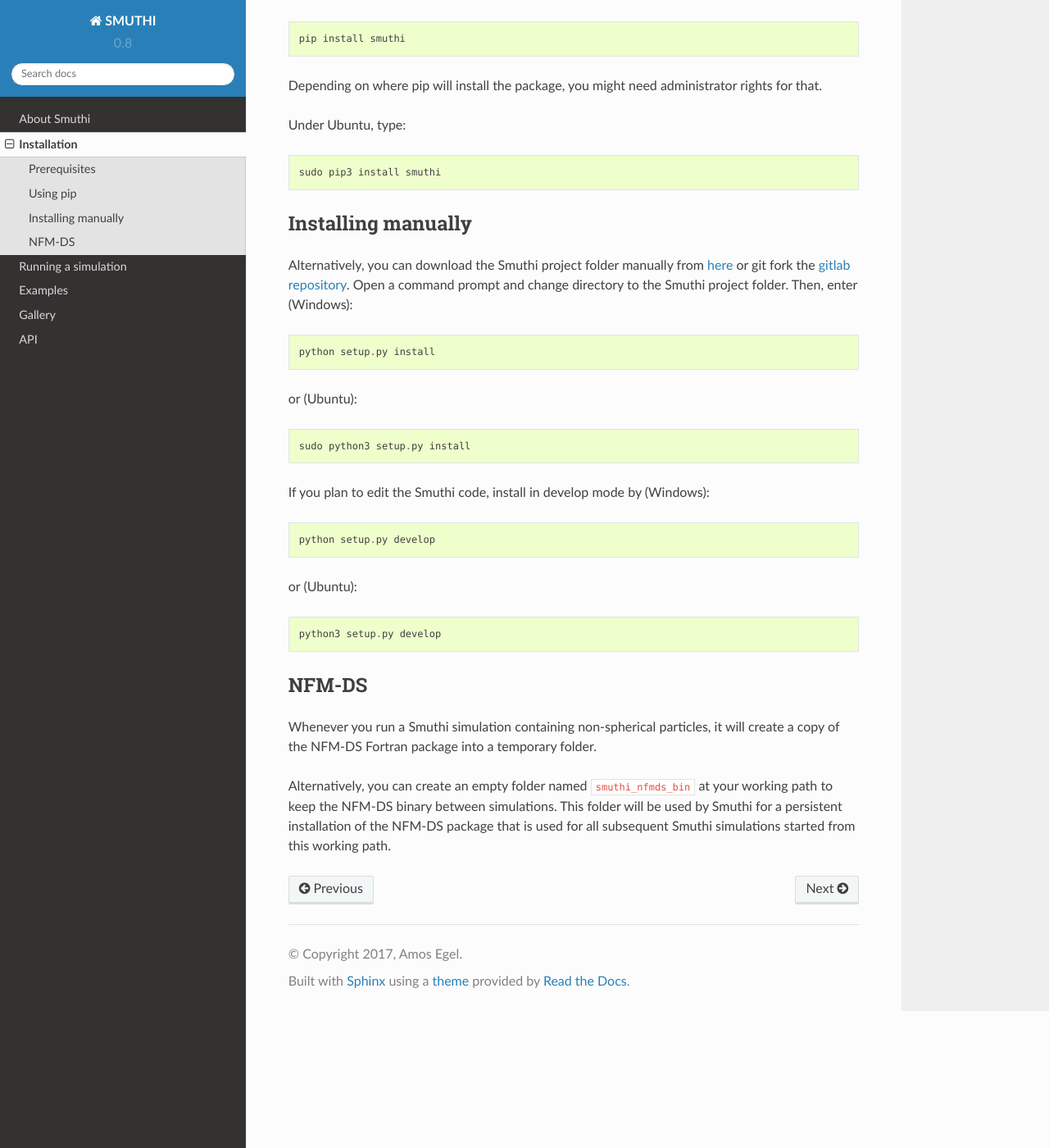
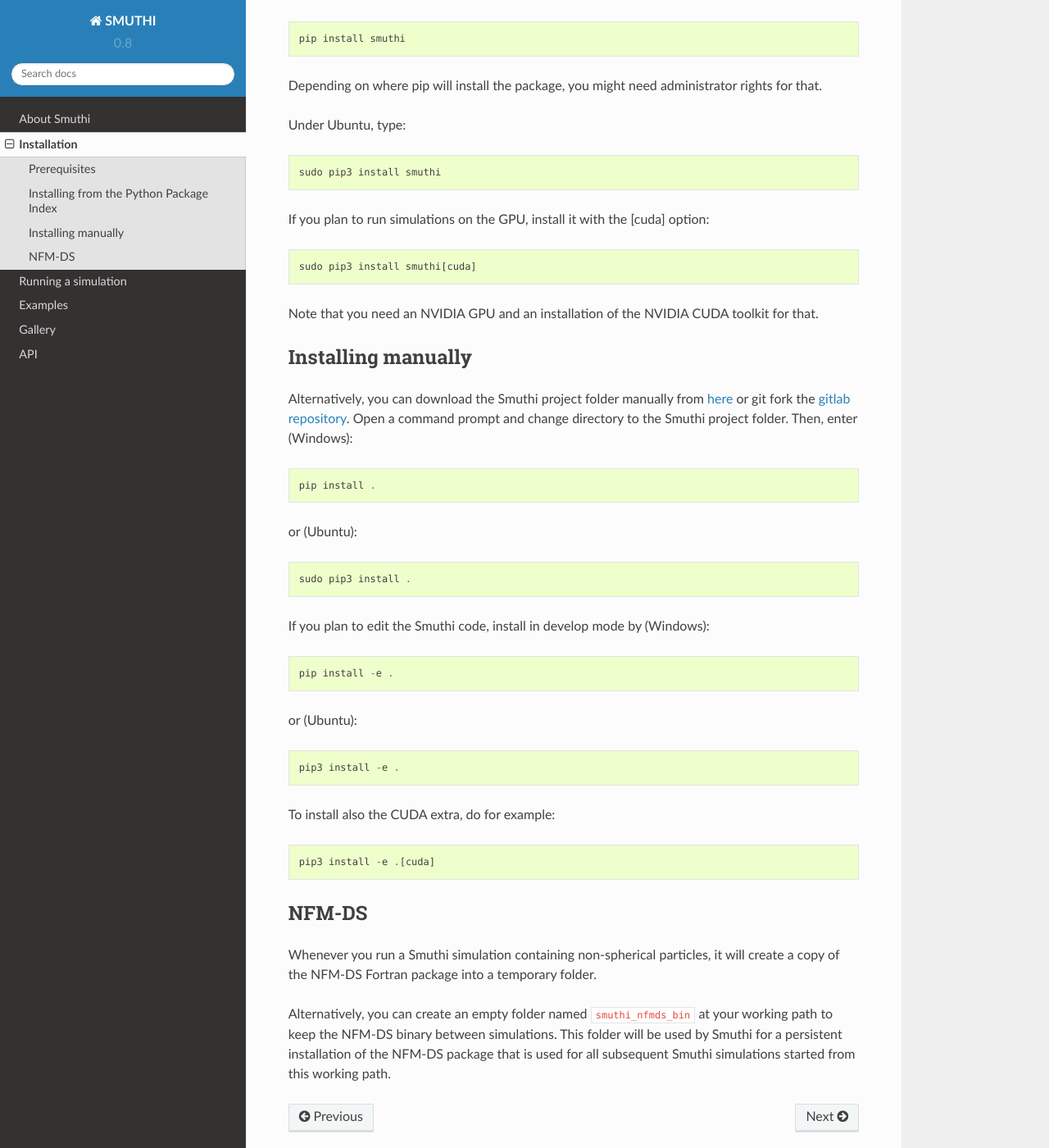
Before and after one commit to AmosEgel/smuthi, a Sphinx documentation site: the page built from docs/installation.rst, in a window 1280 px wide and 1400 px high, scrolled down 687 px. Shown: the whole window at 82% size. Built offline with Sphinx 7.4.7 and the Read the Docs theme 2.0.0, drawn with Linux system fonts in a browser that asks for light colours; some of the changed text lies outside the part shown.

Commit message:
add hint to [cuda] extra in doc, fix doc for extinction cross section

```diff
--- a/docs/installation.rst
+++ b/docs/installation.rst
@@ -16,8 +16,8 @@
 
 .. todo:: check windows integration
 
-Using pip
-----------
+Installing from the Python Package Index
+----------------------------------------
 Under Windows, open a command window and type::
 
     pip install smuthi
@@ -28,26 +28,35 @@
 
    sudo pip3 install smuthi
 
+If you plan to run simulations on the GPU, install it with the [cuda] option::
+
+   sudo pip3 install smuthi[cuda]
+
+Note that you need an NVIDIA GPU and an installation of the NVIDIA CUDA toolkit for that.
+
 Installing manually
 --------------------
 Alternatively, you can download the Smuthi project folder manually from `here <https://gitlab.com/AmosEgel/smuthi/tags>`_
 or git fork the `gitlab repository <https://gitlab.com/AmosEgel/smuthi.git>`_. Open a command prompt and change directory to the Smuthi
 project folder. Then, enter (Windows)::
 
-   python setup.py install
+   pip install .
 
 or (Ubuntu)::
 
-   sudo python3 setup.py install
+   sudo pip3 install .
 
 If you plan to edit the Smuthi code, install in develop mode by (Windows)::
 
-   python setup.py develop
+   pip install -e .
 
 or (Ubuntu)::
 
-   python3 setup.py develop
+   pip3 install -e .
 
+To install also the CUDA extra, do for example::
+
+   pip3 install -e .[cuda]
 
 NFM-DS
 -------
```
Also changed, not shown: 1 other file.
